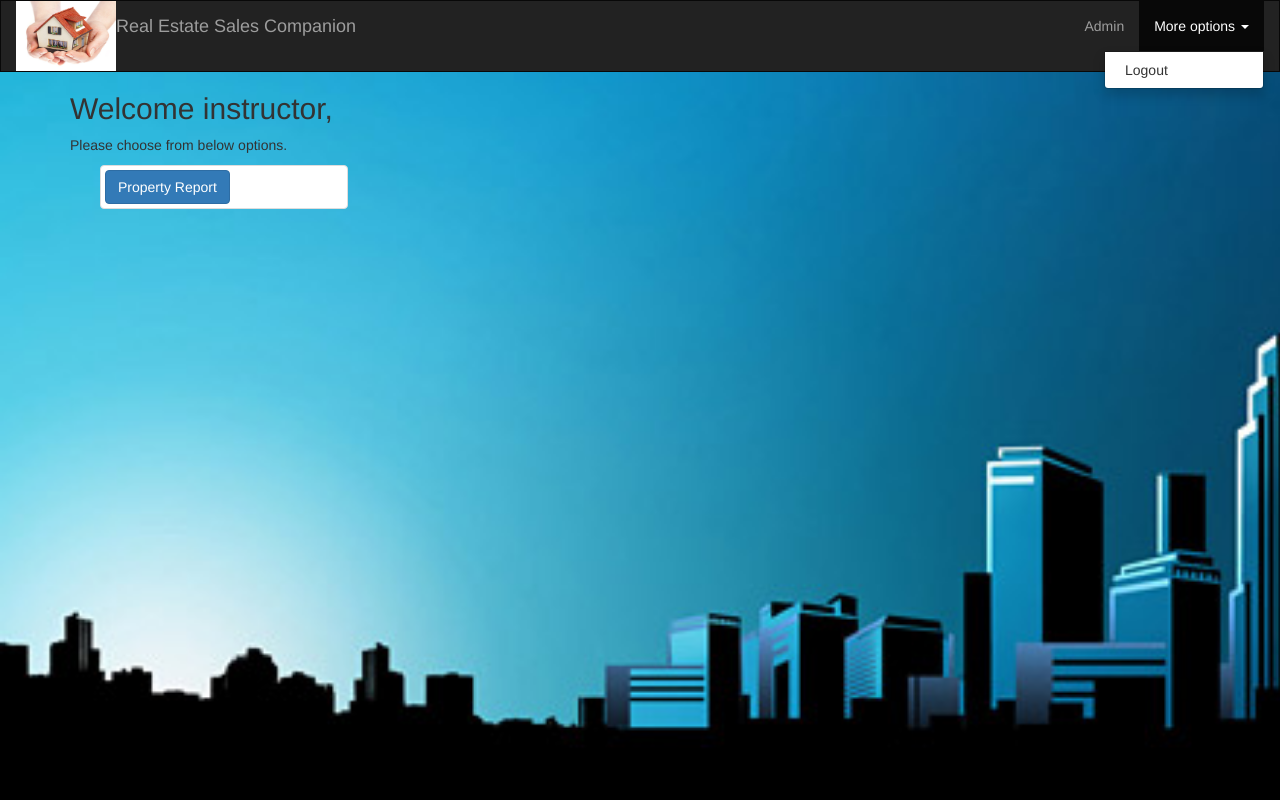
After one commit to Nishi-Mahato/REC, a Django app: page /admin_home in a window 1280 px wide, after a click on "More options". The commit adds this page. Run offline with Django 3.2, Linux system fonts and the light colour scheme; a user stored in the database is signed in; some libraries are stand-ins or nearby versions.

Commit message:
Added pdf functionality

```diff
--- /dev/null
+++ b/realEstate/templates/realEstate/admin_base.html
@@ -0,0 +1,101 @@
+{% load static %}
+
+<html lang="en">
+<head>
+
+    <title>Real Estate Sales Companion</title>
+
+    <meta charset="utf-8">
+    <meta name="viewport" content="width=device-width, initial-scale=1">
+    <link rel="stylesheet" href="https://maxcdn.bootstrapcdn.com/bootstrap/3.3.7/css/bootstrap.min.css">
+    <script src="https://ajax.googleapis.com/ajax/libs/jquery/3.2.1/jquery.min.js"></script>
+    <script src="https://maxcdn.bootstrapcdn.com/bootstrap/3.3.7/js/bootstrap.min.js"></script>
+    <style>
+        /* Remove the navbar's default margin-bottom and rounded borders */
+        .navbar {
+            margin-bottom: 0;
+            border-radius: 0;
+        }
+        /* Set height of the grid so .sidenav can be 100% (adjust as needed) */
+        .row.content {
+            height: 450px
+        }
+
+        /* Set gray background color and 100% height */
+        .sidenav {
+            padding-top: 20px;
+            background-color: #f1f1f1;
+            height: 100%;
+        }
+        /* Set black background color, white text and some padding */
+        footer {
+            background-color: #555;
+            color: white;
+            padding: 15px;
+        }
+        /* On small screens, set height to 'auto' for sidenav and grid */
+        @media screen and (max-width: 767px) {
+            .sidenav {
+                height: auto;
+                padding: 15px;
+            }
+            .row.content {
+                height: auto;
+            }
+        }
+    </style>
+</head>
+<body id="app-layout" class="body" background="{% static 'images/background.jpg' %}" style="height: 100%;
+  background-repeat: no-repeat;background-size: cover;">
+<nav class="navbar navbar-inverse">
+    <div class="container-fluid">
+        <div class="navbar-header">
+            <img src="{% static 'images/property1.jpg' %}" width="100" height="70" alt="logo"/>
+
+            <a class="navbar-brand" href="{% url 'realEstate:home' %}" style="float: right">Real Estate Sales Companion</a>
+
+        </div>
+        <div class="collapse navbar-collapse" id="myNavbar" style="float: right;">
+            <ul class="nav navbar-nav">
+
+                {% if user.is_authenticated %}
+
+                    <li><a href="{% url 'realEstate:admin_home' %}">Admin</a></li>
+                {% endif %}
+
+
+            </ul>
+
+            <ul class="nav navbar-nav navbar-right">
+                {% if user.is_authenticated %}
+
+                    <li class="dropdown">
+                        <a href="#" class="dropdown-toggle" data-toggle="dropdown" role="button" aria-expanded="false">
+                           More options <span class="caret"></span>
+                        </a>
+                        <ul class="dropdown-menu" role="menu">
+                            <li><a href="{% url 'logout' %}"><i class="fa fa-btn fa-sign-out"></i>Logout</a></li>
+
+                        </ul>
+                    </li>
+                {% else %}
+                    <li><a href="{% url 'login' %}"><span class="glyphicon glyphicon-log-in"></span> Login</a></li>
+                {% endif %}
+            </ul>
+        </div>
+
+    </div>
+</nav>
+
+<div class="content container">
+    <div class="row">
+        <div class="col-md-10">
+            {% block content %}
+            {% endblock %}
+            </div>
+        </div>
+
+
+</div>
+</body>
+</html>
--- /dev/null
+++ b/realEstate/templates/realEstate/admin_home.html
@@ -0,0 +1,29 @@
+{% extends 'realEstate/admin_base.html' %}
+{% load static %}
+{% block content %}
+
+    {% if user.is_authenticated %}
+        <div class="page-container">
+            <h2 class="top-menu">Welcome {{ user.username }},</h2>
+            <p>Please choose from below options.</p>
+        </div>
+    {% endif %}
+
+    <div class="content container">
+        <div class="row" style="width:100%">
+            <div class="col-md-12" style="width: 100%">
+                <div class="links">
+                    <!-- Example row of columns -->
+                    <div class="col-md-3">
+                        <div class="thumbnail">
+                            <a href="{% url 'realEstate:property_summary_pdf' %}" class="row">
+                                <span class="btn btn-primary">Property Report</span>
+                            </a>
+                        </div>
+                    </div>
+                </div>
+            </div>
+        </div>
+    </div>
+
+{% endblock %}
--- a/realEstate/templates/realEstate/base.html
+++ b/realEstate/templates/realEstate/base.html
@@ -71,6 +71,11 @@
                 <li><a href="{% url 'realEstate:home' %}">Home</a></li>
                 <li><a href="{% url 'realEstate:customer_list' %}">Customers</a></li>
                 <li><a href="{% url 'realEstate:property_list' %}">Properties</a></li>
+                {% if user.is_authenticated %}
+                        {% if user.is_superuser%}
+                            <li><a href="{% url 'realEstate:admin_home' %}">Admin</a></li>
+                        {% endif %}
+                {% endif %}
 
             </ul>
             <ul class="nav navbar-nav navbar-right">
--- a/realEstate/templates/realEstate/customer_list.html
+++ b/realEstate/templates/realEstate/customer_list.html
@@ -66,8 +66,6 @@
                            onclick="return confirm('Are you sure you want to delete?')"
                            class="btn btn-danger">Delete</a>
                     </td>
-                    <td><a href="{% url 'realEstate:property_summary' pk=customer.pk %}"
-                           class="btn btn-primary">PropSummary</a>
                 </tr>
             {% endfor %}
             </tbody>
--- a/realEstate/urls.py
+++ b/realEstate/urls.py
@@ -15,5 +15,7 @@ urlpatterns = [
     path('property/<int:pk>/edit/', views.property_edit, name='property_edit'),
     path('property/<int:pk>/delete/', views.property_delete, name='property_delete'),
     path('property/create', views.property_new, name='property_new'),
-    path('property/<int:pk>/summary', views.property_summary, name='property_summary'),
+
+    path('admin_home', views.admin_home, name='admin_home'),
+    path('property_summary_pdf', views.property_summary_pdf, name='property_summary_pdf'),
 ]
--- a/realEstate/views.py
+++ b/realEstate/views.py
@@ -6,14 +6,15 @@ from .forms import *
 from django.utils import timezone
 from django.http import HttpResponse
 from django.views.generic import View
-
+from django.contrib.auth.decorators import permission_required
+from .utils import render_to_pdf
+from django.template.loader import get_template
 now = timezone.now()
 
-# importing get_template from loader
-from django.template.loader import get_template
 
-# import render_to_pdf from util.py
-from .utils import render_to_pdf
+def getActiveEvent():
+    activeEvent = Property.objects.filter(event_end_date__isnull=True)
+    return activeEvent
 
 
 # Creating our view, it is a class based view
@@ -136,11 +137,19 @@ def property_new(request):
     return render(request, 'realEstate/property_new.html', {'form': form})
 
 
-# Property_Summary
 @login_required
-def property_summary(request, pk):
-    customer = get_object_or_404(Customer, pk=pk)
-    customers = Customer.objects.filter(created_date__lte=timezone.now())
-    propertys = Property.objects.filter(customer=pk)
-    return render(request, 'realEstate/property_summary.html', {'customers': customers,
-                                                                'propertys': propertys})
+def property_summary_pdf(request):
+    global propertys
+    propertys = Property.objects.filter(created_date__lte=timezone.now())
+    context = {'property': propertys,}
+    template = get_template('realEstate/property_summary_pdf.html')
+    html = template.render(context)
+    pdf = render_to_pdf('realEstate/property_summary_pdf.html', context)
+    return pdf
+
+
+@permission_required('is_superuser')
+def admin_home(request):
+
+        return render(request, 'realEstate/admin_home.html',
+                      {'admin': admin_home})
```
Also changed, not shown: realEstate/templates/realEstate/property_summary_pdf.html (added, +40 -0 lines), db.sqlite3.
